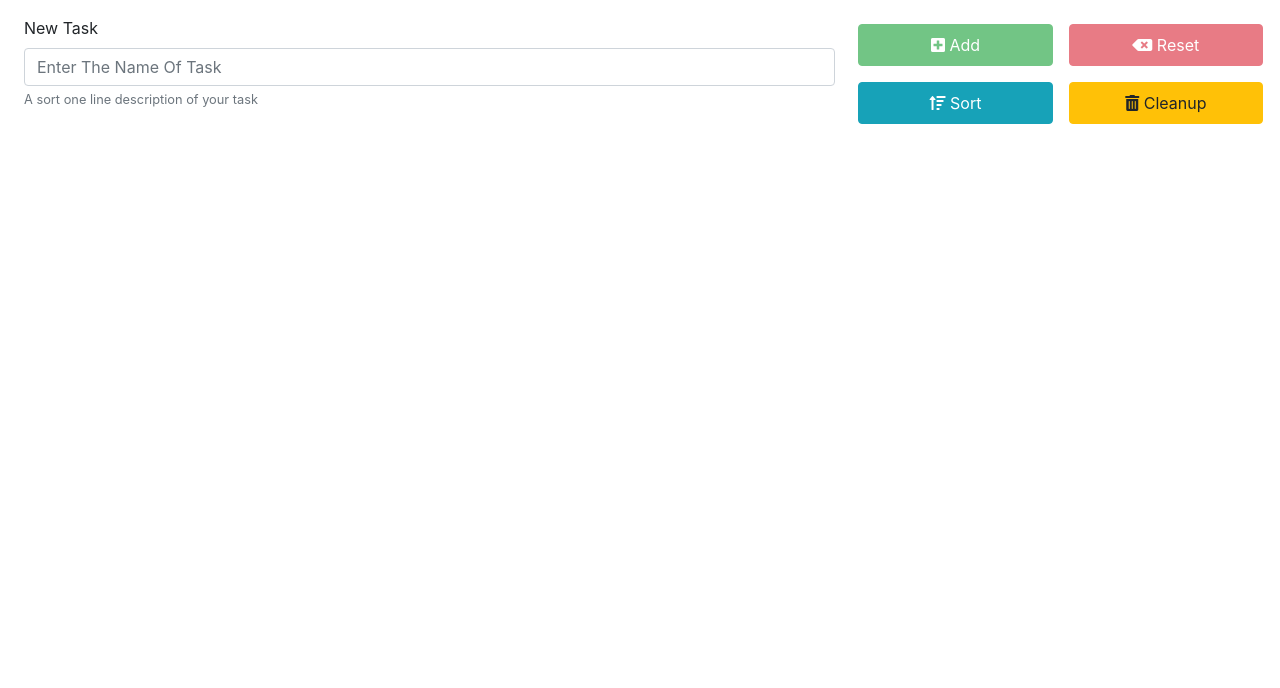
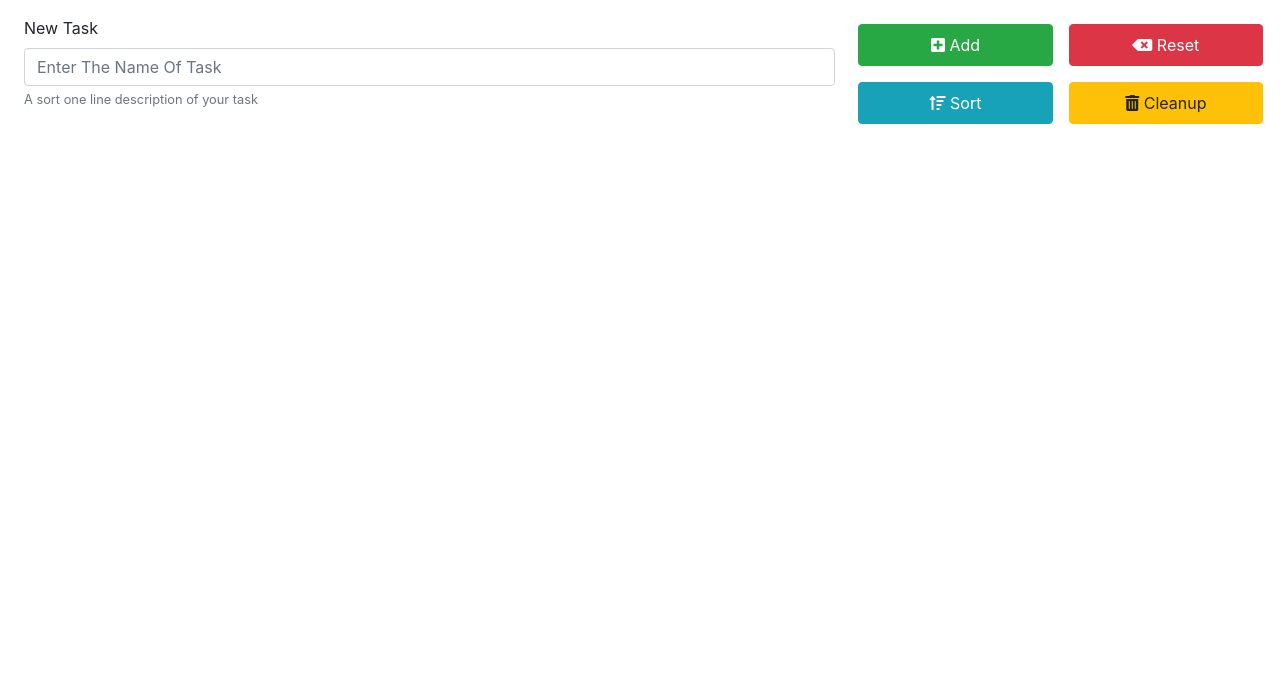
Before and after one commit to lakhendrakushwah/ToDo-List, a plain HTML site: page index.html in a window 1280 px wide. Shown: the part 112-800 px from the top of the page. Drawn offline with nearby package versions, Linux system fonts and the light colour scheme.

Commit message:
Update index.html

```diff
--- a/index.html
+++ b/index.html
@@ -38,10 +38,10 @@
             <!-- Buttons -->
             <div class="col-md-4">
                 <div class=" row">
-                    <button class="btn btn-success col p-2 m-2" disabled id="btnAdd">
+                    <button class="btn btn-success col p-2 m-2"  id="btnAdd">
                         <i class="fas fa-plus-square"></i> Add
                     </button>
-                    <button class="btn btn-danger col p-2 m-2" disabled id="btnReset">
+                    <button class="btn btn-danger col p-2 m-2"  id="btnReset">
                         <i class="fas fa-backspace"></i> Reset
                     </button>
                 </div>
```
